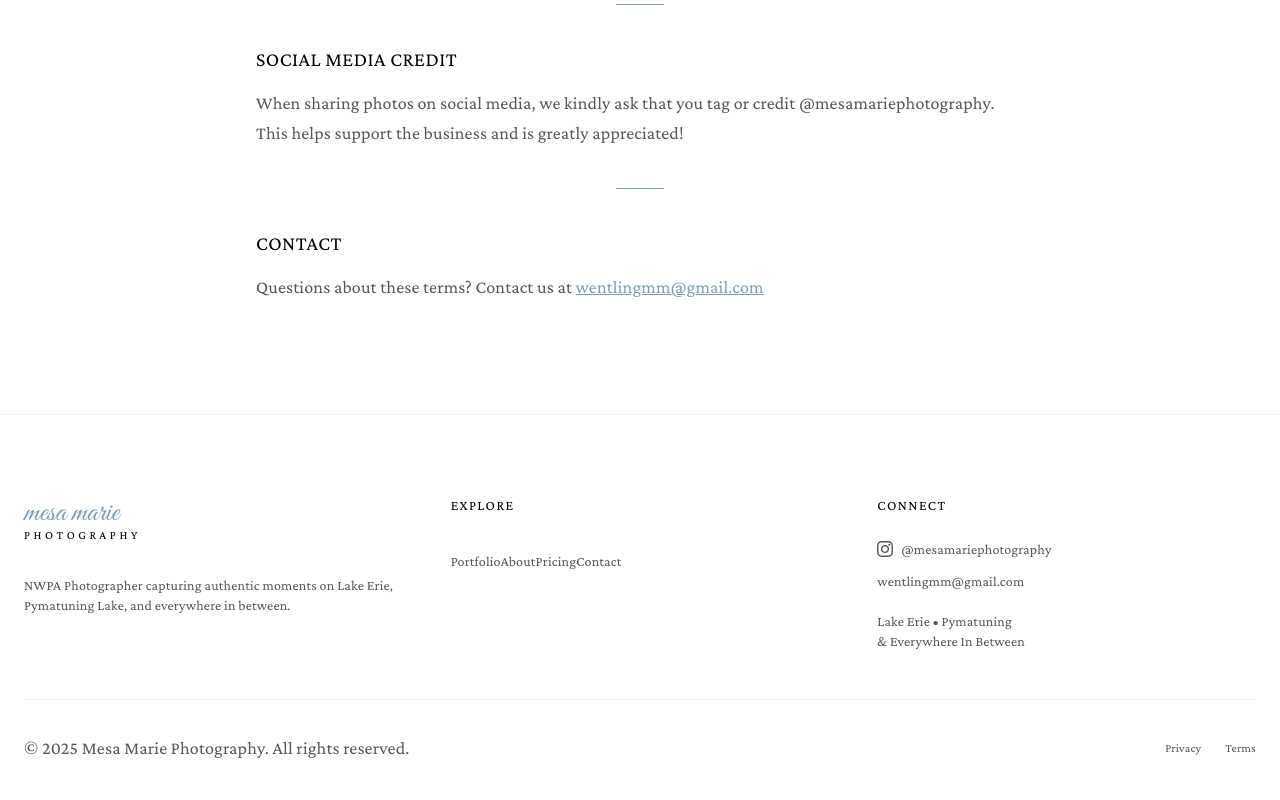
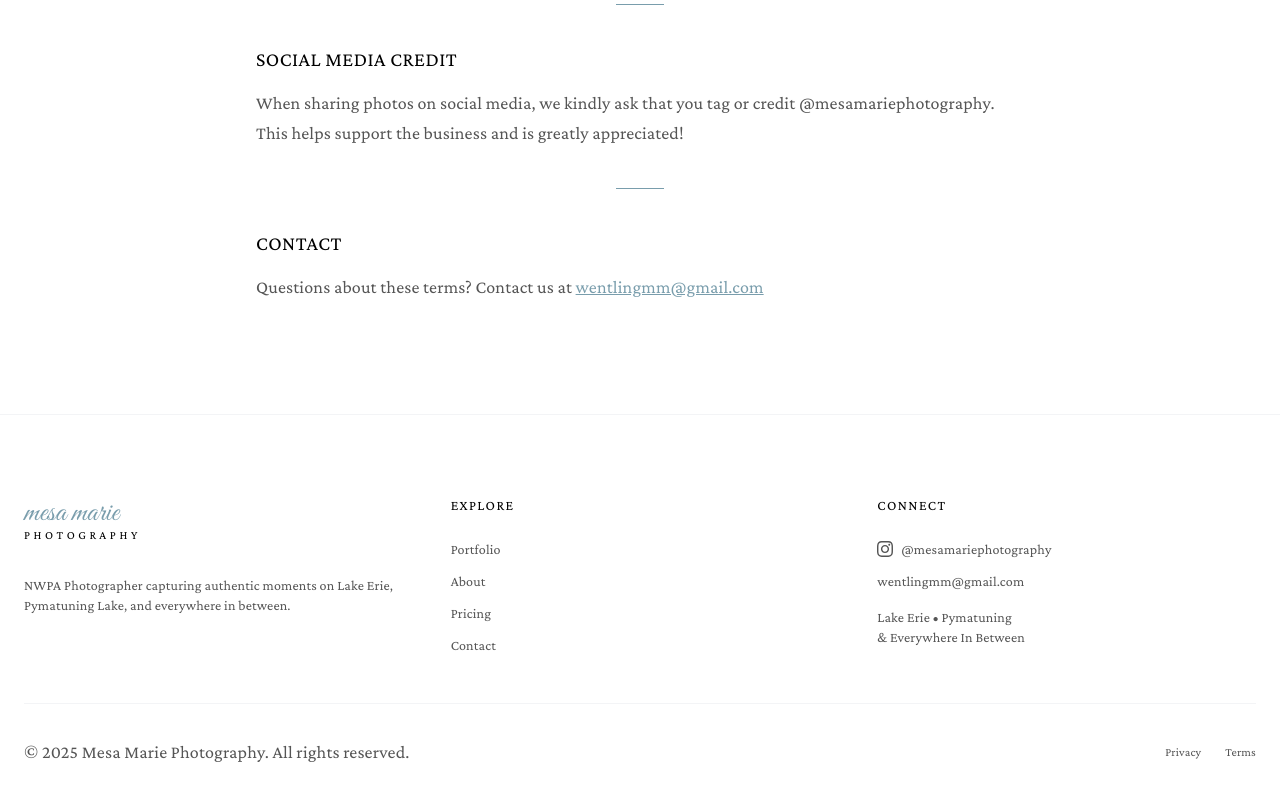
Before and after one commit to Jt-schofield1/MesaPhotography, a Next.js app: page /terms in a window 1280 px wide. Shown: the part 1134-1934 px from the top of the page. Built offline with nearby package versions, Linux system fonts and the light colour scheme; no server answers.

Commit message:
Fix footer navigation link spacing

```diff
--- a/components/footer.tsx
+++ b/components/footer.tsx
@@ -36,7 +36,7 @@ export default function Footer() {
             >
               Explore
             </h4>
-            <div className="space-y-3">
+            <nav className="flex flex-col gap-3">
               {[
                 { href: '/portfolio', label: 'Portfolio' },
                 { href: '/about', label: 'About' },
@@ -46,13 +46,13 @@ export default function Footer() {
                 <Link
                   key={link.href}
                   href={link.href}
-                  className="block text-sm transition-colors duration-300 link-underline"
+                  className="text-sm transition-colors duration-300 hover:text-[var(--accent)]"
                   style={{ color: 'var(--fg-muted)' }}
                 >
                   {link.label}
                 </Link>
               ))}
-            </div>
+            </nav>
           </div>
 
           {/* Connect */}
@@ -63,28 +63,28 @@ export default function Footer() {
             >
               Connect
             </h4>
-            <div className="space-y-3">
+            <div className="flex flex-col gap-3">
               <a
                 href="https://www.instagram.com/mesamariephotography"
                 target="_blank"
                 rel="noopener noreferrer"
-                className="flex items-center gap-2 text-sm transition-colors duration-300"
+                className="flex items-center gap-2 text-sm transition-colors duration-300 hover:text-[var(--accent)]"
                 style={{ color: 'var(--fg-muted)' }}
               >
-                <svg className="w-4 h-4" fill="currentColor" viewBox="0 0 24 24">
+                <svg className="w-4 h-4 flex-shrink-0" fill="currentColor" viewBox="0 0 24 24">
                   <path d="M12 2.163c3.204 0 3.584.012 4.85.07 3.252.148 4.771 1.691 4.919 4.919.058 1.265.069 1.645.069 4.849 0 3.205-.012 3.584-.069 4.849-.149 3.225-1.664 4.771-4.919 4.919-1.266.058-1.644.07-4.85.07-3.204 0-3.584-.012-4.849-.07-3.26-.149-4.771-1.699-4.919-4.92-.058-1.265-.07-1.644-.07-4.849 0-3.204.013-3.583.07-4.849.149-3.227 1.664-4.771 4.919-4.919 1.266-.057 1.645-.069 4.849-.069zm0-2.163c-3.259 0-3.667.014-4.947.072-4.358.2-6.78 2.618-6.98 6.98-.059 1.281-.073 1.689-.073 4.948 0 3.259.014 3.668.072 4.948.2 4.358 2.618 6.78 6.98 6.98 1.281.058 1.689.072 4.948.072 3.259 0 3.668-.014 4.948-.072 4.354-.2 6.782-2.618 6.979-6.98.059-1.28.073-1.689.073-4.948 0-3.259-.014-3.667-.072-4.947-.196-4.354-2.617-6.78-6.979-6.98-1.281-.059-1.69-.073-4.949-.073zm0 5.838c-3.403 0-6.162 2.759-6.162 6.162s2.759 6.163 6.162 6.163 6.162-2.759 6.162-6.163c0-3.403-2.759-6.162-6.162-6.162zm0 10.162c-2.209 0-4-1.79-4-4 0-2.209 1.791-4 4-4s4 1.791 4 4c0 2.21-1.791 4-4 4zm6.406-11.845c-.796 0-1.441.645-1.441 1.44s.645 1.44 1.441 1.44c.795 0 1.439-.645 1.439-1.44s-.644-1.44-1.439-1.44z" />
                 </svg>
                 @mesamariephotography
               </a>
               <a
                 href="mailto:wentlingmm@gmail.com"
-                className="block text-sm transition-colors duration-300"
+                className="text-sm transition-colors duration-300 hover:text-[var(--accent)]"
                 style={{ color: 'var(--fg-muted)' }}
               >
                 wentlingmm@gmail.com
               </a>
-              <p className="text-sm pt-2" style={{ color: 'var(--fg-muted)' }}>
-                Lake Erie &bull; Pymatuning<br />
+              <p className="text-sm pt-1" style={{ color: 'var(--fg-muted)' }}>
+                Lake Erie • Pymatuning<br />
                 & Everywhere In Between
               </p>
             </div>
```
